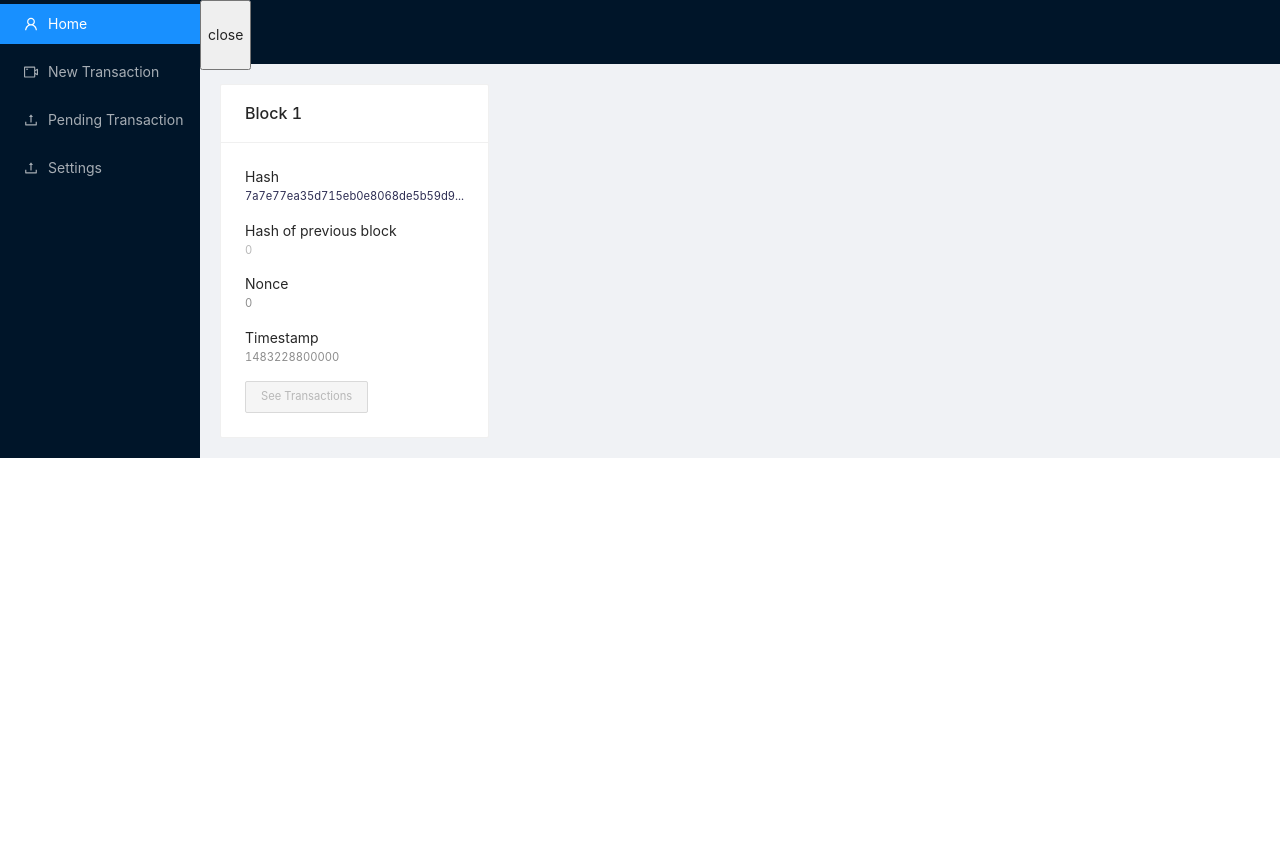
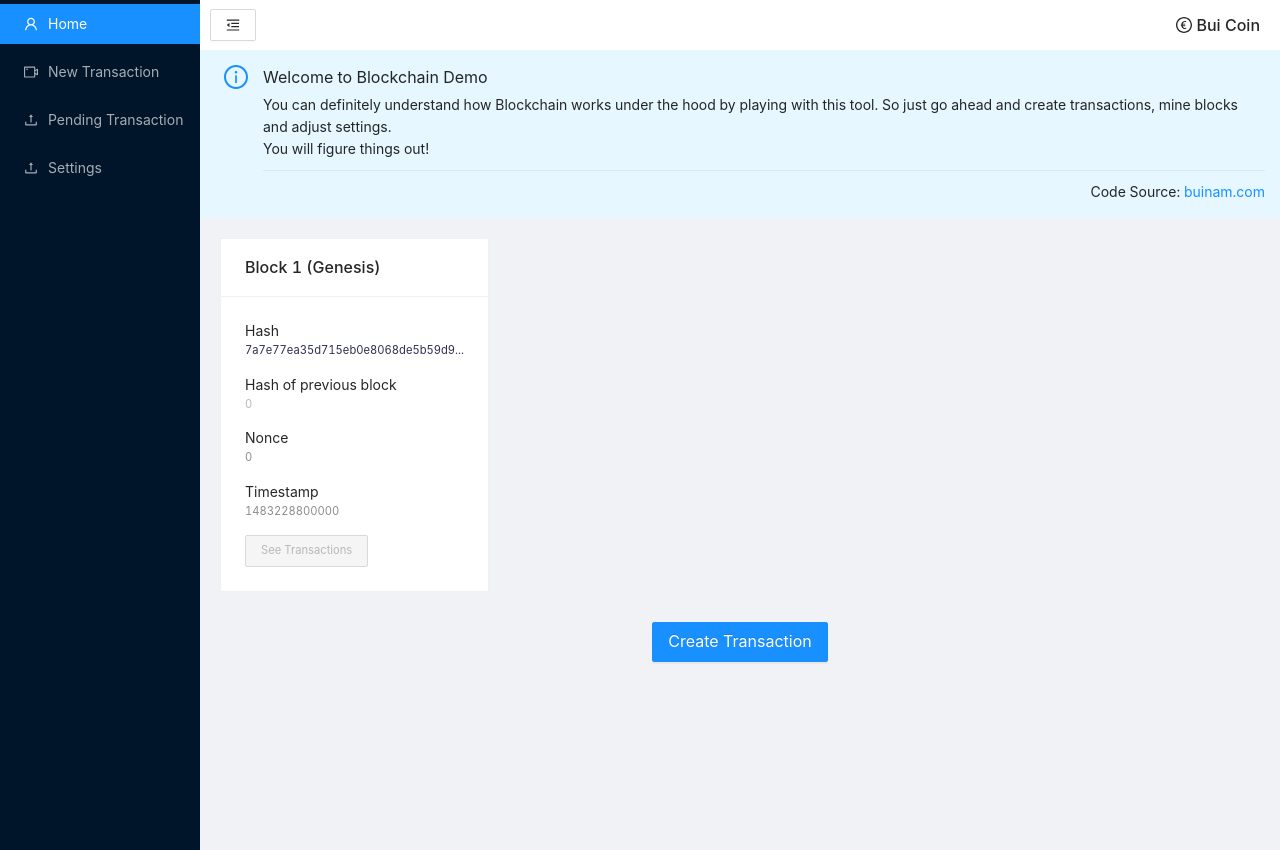
Before and after one commit to buikhacnam/blockchain-visualizer, a Next.js app: page / in a window 1280 px wide. Before the commit the page ends 800 px from the top, so only its background shows below. Built offline with nearby package versions, Linux system fonts and the light colour scheme.

Commit message:
update header

```diff
--- a/components/blocks-in-chain/block-card.tsx
+++ b/components/blocks-in-chain/block-card.tsx
@@ -14,7 +14,7 @@ const BlockCard = ({ block, blockNum, timestamp }: any) => {
 	}
 	return (
 		<BlockCardStyled>
-			<Card title={`Block ${blockNum + 1}`}>
+			<Card title={blockNum > 0? `Block ${blockNum + 1}`: `Block ${blockNum + 1} (Genesis)`}>
 				<BlockCardContent>
 					<p title={block.hash}>
 						Hash{' '}
--- a/components/dashboard.tsx
+++ b/components/dashboard.tsx
@@ -1,17 +1,20 @@
 import React, { Children, useState } from 'react'
-import { Layout, Menu } from 'antd'
+import Link from 'next/link'
+import { Layout, Menu, Button } from 'antd'
 import {
 	MenuUnfoldOutlined,
 	MenuFoldOutlined,
+	EuroCircleOutlined,
 	UserOutlined,
 	VideoCameraOutlined,
 	UploadOutlined,
 } from '@ant-design/icons'
 import SiderDashboard from './sider/dashboard-sider'
+import styled from 'styled-components'
 
 const { Header, Sider, Content } = Layout
 
-export default function Dashboard({children}: { children: React.ReactNode }) {
+export default function Dashboard({ children }: { children: React.ReactNode }) {
 	const [collapsed, setCollapsed] = useState(false)
 
 	const toggle = () => {
@@ -22,24 +25,36 @@ export default function Dashboard({children}: { children: React.ReactNode }) {
 		<Layout>
 			<SiderDashboard toggle={toggle} collapsed={collapsed} />
 			<Layout className='site-layout'>
-				<Header
-					className='site-layout-background'
-					style={{ padding: 0 }}
-				>
+				<HeaderStyled className="site-layout-background" style={{ padding: 0 }}>
 					{collapsed ? (
-						<button className='trigger' onClick={toggle}>
-							open
-						</button>
+						<Button
+							style={{ margin: '0 10px 10px 10px' }}
+							className='trigger'
+							onClick={toggle}
+						>
+							<MenuUnfoldOutlined />
+						</Button>
 					) : (
-						<button className='trigger' onClick={toggle}>
-							close
-						</button>
+						<Button
+							style={{ margin: '0 10px 10px 10px' }}
+							className='trigger'
+							onClick={toggle}
+						>
+							<MenuFoldOutlined />
+						</Button>
 					)}
-				</Header>
-				<Content>
-					{children}
-				</Content>
+					<p className='logo-style'><EuroCircleOutlined />&nbsp;Bui Coin</p>
+				</HeaderStyled>
+				<Content style={{ height: '100vh' }}>{children}</Content>
 			</Layout>
 		</Layout>
 	)
 }
+
+const HeaderStyled = styled(Header)`
+	&.ant-layout-header {
+		background: #FFFFFF !important;
+		height: 50px !important;
+		line-height: 50px !important;
+	}
+`
--- /dev/null
+++ b/components/welcome-alert.tsx
@@ -0,0 +1,26 @@
+import { Alert, Divider, Button } from 'antd'
+import styled from 'styled-components'
+
+const WelcomeAlert = () => {
+	return (
+		<AlertStyle
+			message='Welcome to Blockchain Demo'
+			description={<AlertContent />}
+			type='info'
+			showIcon
+			banner
+		/>
+	)
+}
+
+const AlertContent = () => {
+    return <>
+        <span>You can definitely understand how Blockchain works under the hood by playing with this tool. So just go ahead and create transactions, mine blocks and adjust settings.<br /> You will figure things out!</span>
+        <Divider style={{margin: '10px 0'}}/>
+        <span style={{float: 'right'}}>Code Source: <a rel="noreferrer" target='_blank' href='https://buinam.com/#section-projects'>buinam.com</a></span>
+    </>
+}
+
+const AlertStyle = styled(Alert)`
+`
+export default WelcomeAlert
--- a/pages/_app.tsx
+++ b/pages/_app.tsx
@@ -3,6 +3,7 @@ import type { AppProps } from 'next/app'
 import 'antd/dist/antd.css'
 import { GlobalProvider } from '../context/global-context'
 import Dashboard from '../components/dashboard'
+import WelcomeAlert from '../components/welcome-alert'
 declare global {
 	interface Window {
 		buiCoin: any
@@ -13,6 +14,7 @@ function MyApp({ Component, pageProps }: AppProps) {
 	return (
 		<GlobalProvider>
 			<Dashboard>
+				<WelcomeAlert />
 				<Component {...pageProps} />
 			</Dashboard>
 		</GlobalProvider>
--- a/pages/index.tsx
+++ b/pages/index.tsx
@@ -5,6 +5,8 @@ import styles from '../styles/Home.module.css'
 import {useBlockchain} from '../context/global-context'
 import { Blockchain } from '../utils/blockchain'
 import BlockchainList from '../components/blocks-in-chain/blockchain-list'
+import styled from 'styled-components'
+import { Button } from 'antd'
 
 const Home: NextPage = () => {
   const {state, dispatch} = useBlockchain()
@@ -18,10 +20,24 @@ const Home: NextPage = () => {
 
 
   return (
-    <div>
+    <HomeStyled>
         <BlockchainList />
-    </div>
+        <NewTransaction>
+          <Button
+            size='large'
+            type='primary'
+          >
+            Create Transaction
+          </Button>
+        </NewTransaction>
+    </HomeStyled>
   )
 }
 
+const HomeStyled = styled.div``
+
+const NewTransaction = styled.div`
+  text-align: center;
+  margin-top: 10px;
+`
 export default Home
--- a/styles/globals.css
+++ b/styles/globals.css
@@ -14,3 +14,16 @@ a {
 * {
   box-sizing: border-box;
 }
+
+.ant-layout-header {
+  background: #FFFFFF !important;
+  height: 50px !important;
+  line-height: 50px !important;
+}
+
+.logo-style {
+  float: right;
+	margin-right: 20px;
+  font-size: 1rem;
+  font-weight: 500;
+}
```
